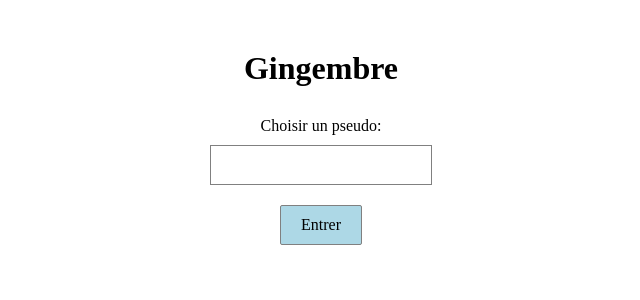
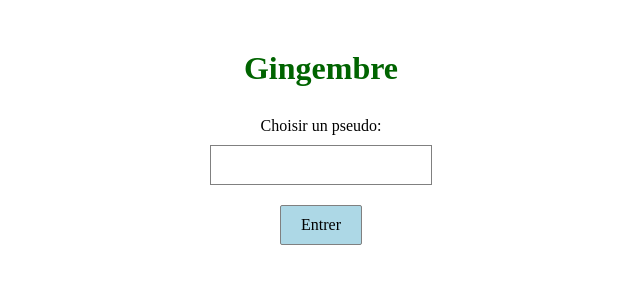
Before and after one commit to Ruff9/gingembre, a Django app: page / in a window 1280 px wide. Shown: the top 300 px of the page, without its empty margins (319-959 px from the left). Run offline with Django 4.2, Linux system fonts and the light colour scheme; style sheets or scripts are compiled from the project's sources; some libraries are stand-ins or nearby versions.

Commit message:
add variables.scss

```diff
--- a/messenger/forms.py
+++ b/messenger/forms.py
@@ -8,5 +8,5 @@ class UserNameForm(forms.Form):
     def clean_username(self):
         username = self.cleaned_data['username']
         if ChatUser.objects.filter(username=username).exists():
-            raise ValidationError("username already exists")
+            raise ValidationError("Ce pseudo est déjà pris.")
         return username
--- a/messenger/static/messenger/style/base.scss
+++ b/messenger/static/messenger/style/base.scss
@@ -5,7 +5,7 @@
 }
 
 .main-header {
-  border: 1px solid gray;
+  border: 1px solid $border-color;
   margin-top: 20px;
   padding: 10px;
 }
--- a/messenger/static/messenger/style/home.scss
+++ b/messenger/static/messenger/style/home.scss
@@ -3,6 +3,7 @@
 }
 
 .home-title {
+  color: $title-color;
   text-align: center;
   font-size: 2em;
   font-weight: bold;
@@ -26,6 +27,6 @@
 }
 
 .home-form-error {
-  color: red;
+  color: $error-color;
   margin-top: 10px;
 }
--- a/messenger/static/messenger/style/main.scss
+++ b/messenger/static/messenger/style/main.scss
@@ -1,4 +1,5 @@
 @import 'reset';
+@import 'variables';
 @import 'mixins';
 
 @import 'base';
--- a/messenger/static/messenger/style/message.scss
+++ b/messenger/static/messenger/style/message.scss
@@ -1,5 +1,5 @@
 .messages-list {
-  border: 1px solid lightseagreen;
+  border: 1px solid $list-border;
   padding: 10px;
   margin-top: 10px;
   margin-bottom: 20px;
@@ -30,7 +30,7 @@
 
 .message-content {
   padding: 5px 10px;
-  background-color: darkgray;
+  background-color: $message-from-contact;
   border-radius: 3px;
   max-width: 80%;
 }
@@ -39,7 +39,7 @@
   justify-content: flex-end;
 
   .message-content {
-    background-color: lightgray;
+    background-color: $message-from-current-user;
   }
 }
 
--- a/messenger/static/messenger/style/mixins.scss
+++ b/messenger/static/messenger/style/mixins.scss
@@ -2,12 +2,12 @@
   padding: 10px 20px;
   cursor: pointer;
   width: fit-content;
-  border: 1px solid grey;
+  border: 1px solid $border-color;
   border-radius: 2px;
-  background-color: lightblue;
+  background-color: $button-backgound;
 }
 
 @mixin text-field {
-  border: 1px solid grey;
+  border: 1px solid $border-color;
   padding: 10px;
 }
--- a/messenger/static/messenger/style/user.scss
+++ b/messenger/static/messenger/style/user.scss
@@ -1,12 +1,12 @@
 .user-list {
-  border: 1px solid lightseagreen;
+  border: 1px solid $list-border;
   padding: 10px;
   margin-top: 10px;
   margin-bottom: 20px;
 }
 
 .user-list-link {
-  border: 1px solid orange;
+  border: 1px solid $border-color;
   display: flex;
   padding: 5px;
   margin-bottom: 5px;
--- /dev/null
+++ b/messenger/static/messenger/style/variables.scss
@@ -0,0 +1,8 @@
+$title-color: darkgreen;
+$border-color: grey;
+$error-color: red;
+$button-backgound: lightblue;
+
+$list-border: lightseagreen;
+$message-from-current-user: lightgray;
+$message-from-contact: darkgray;
```
